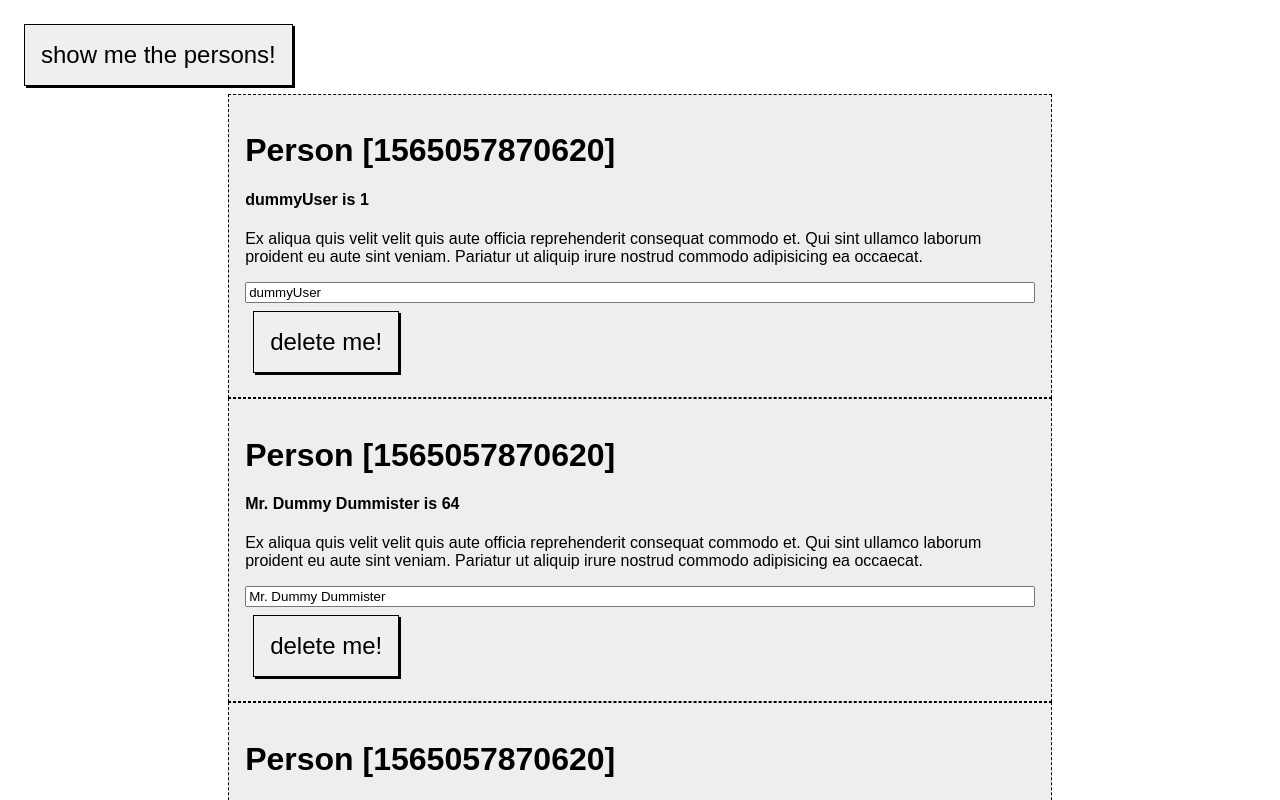
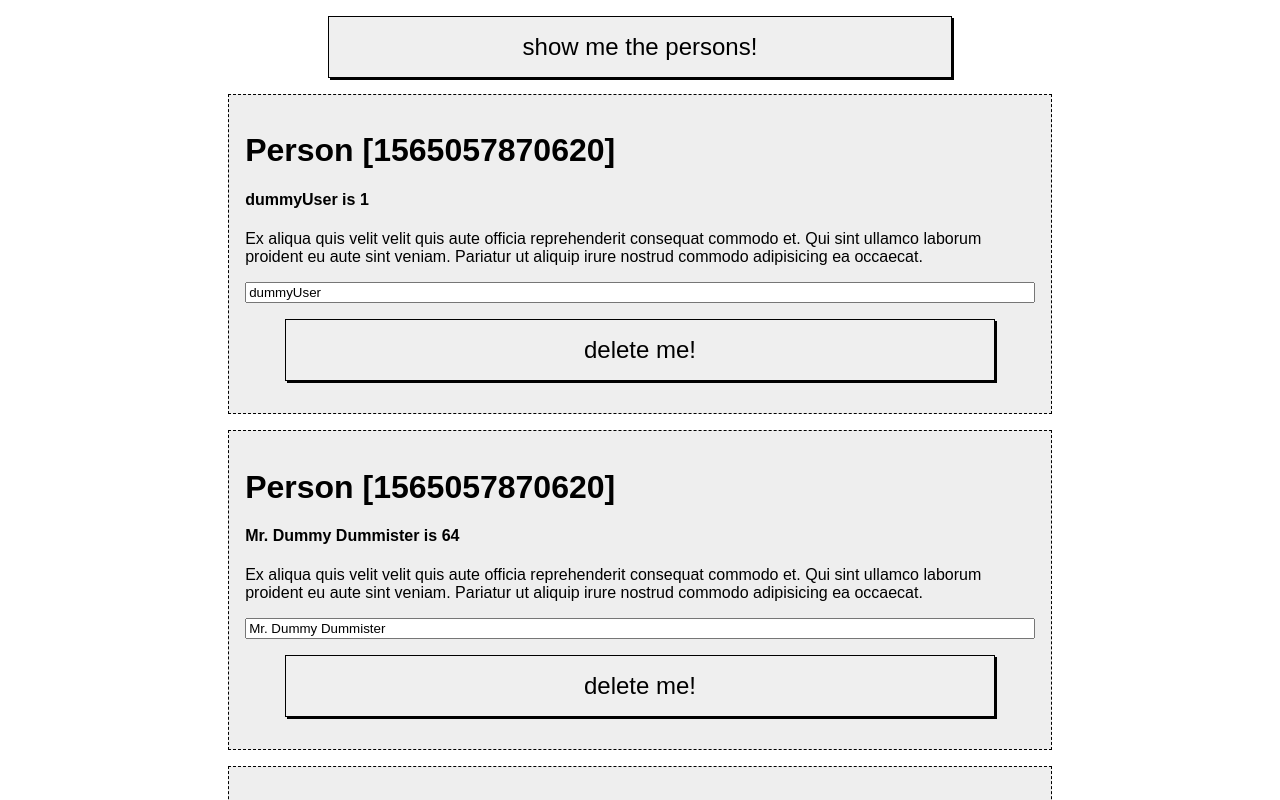
Before and after one commit to rafaelmuto/REACT.js, a React (Create React App) app in the folder test-app/: page / in a window 1280 px wide. Both pictures are taken after a click on the button "show me the persons!". Shown: the top 800 px of the page. Built offline with nearby package versions, Linux system fonts and the light colour scheme.

Commit message:
fixed some style errors

```diff
--- a/test-app/src/Components/Person/Person.js
+++ b/test-app/src/Components/Person/Person.js
@@ -11,7 +11,9 @@ const Person = props => {
       </h4>
       <p>Ex aliqua quis velit velit quis aute officia reprehenderit consequat commodo et. Qui sint ullamco laborum proident eu aute sint veniam. Pariatur ut aliquip irure nostrud commodo adipisicing ea occaecat.</p>
       <input onChange={props.nameChanger} type="text" value={props.personName} />
-      <button onClick={props.click}>delete me!</button>
+      <button className={classes.btn} onClick={props.click}>
+        delete me!
+      </button>
     </div>
   );
 };
--- a/test-app/src/Components/Person/Person.module.css
+++ b/test-app/src/Components/Person/Person.module.css
@@ -1,5 +1,5 @@
 .Person {
-  margin: 0 auto;
+  margin: 1rem auto;
   border: 1px dashed black;
   background-color: #eee;
   width: 66%;
@@ -9,3 +9,8 @@
 .Person input {
   width: 100%;
 }
+
+.btn {
+  width: 90%;
+  margin: 1rem auto;
+}
--- a/test-app/src/Containers/App.css
+++ b/test-app/src/Containers/App.css
@@ -7,11 +7,13 @@
 }
 
 button {
+  display: block;
+  width: 50%;
   font-size: 1.5rem;
   border: 1px solid black;
   padding: 1rem;
   box-shadow: 2px 2px black;
-  margin: 0.5rem;
+  margin: 0.5rem auto;
 }
 
 button:hover {
```
